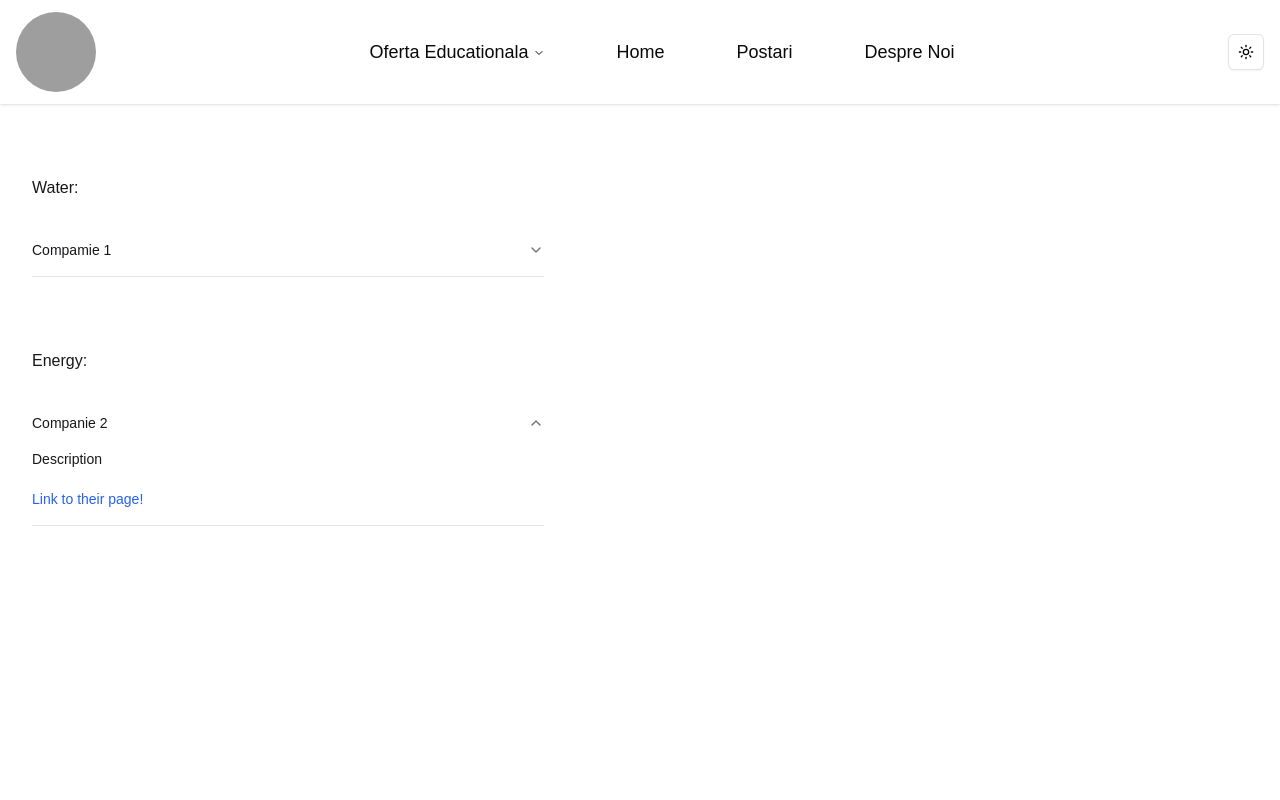
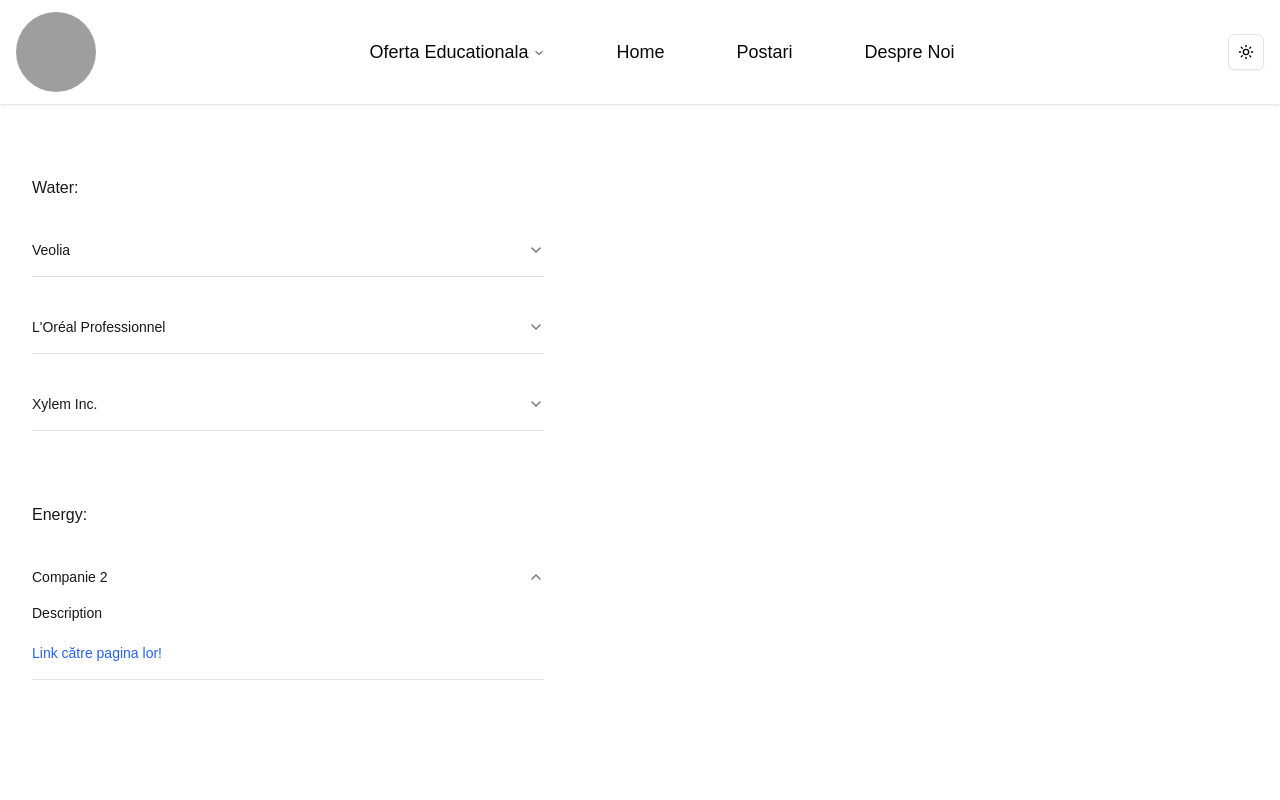
Before and after one commit to andreishark/moisil_aplicatie_2025, a Next.js app: page /compilation in a window 1280 px wide. Both pictures are taken after a click on the button "Companie 2". Shown: the top 800 px of the page. Built offline with nearby package versions, Linux system fonts and the light colour scheme; grey boxes are pictures that could not be loaded.

Commit message:
Accordion water

```diff
--- a/src/app/compilation/accordion.tsx
+++ b/src/app/compilation/accordion.tsx
@@ -15,7 +15,7 @@
             {content}
             <br/>
             <br/>
-            <Link className="text-blue-600" href={link}>Link to their page!</Link>
+            <Link className="text-blue-600" href={link}>Link către pagina lor!</Link>
           </AccordionContent>
         </AccordionItem>
     </Accordion>
--- a/src/app/compilation/page.tsx
+++ b/src/app/compilation/page.tsx
@@ -14,7 +14,9 @@
             <p>
                 Water:
             </p>
-            <AccordionStart title="Compamie 1" content="Description" link="https://www.veolia.ro/ro"/>
+            <AccordionStart title="Veolia" content="Veolia este lider mondial în gestionarea resurselor de apă, deșeurilor și energiei. În România, compania oferă soluții integrate pentru optimizarea consumului de apă și reducerea pierderilor. Printre serviciile lor se numără tratarea și reciclarea apei, precum și implementarea de tehnologii moderne pentru monitorizarea consumului și întreținerea infrastructurii. Veolia sprijină orașele și industriile în a deveni mai sustenabile printr-o abordare circulară a resurselor naturale." link="https://www.veolia.ro/ro"/>
+            <AccordionStart title="L'Oréal Professionnel" content="L'Oréal Professionnel a introdus dispozitivul Water Saver, dezvoltat în parteneriat cu startup-ul Gjosa. Acest cap de duș utilizează tehnologia de fragmentare a apei, reducând consumul în saloanele de coafură cu până la 69%. Water Saver creează picături de apă de 10 ori mai mici decât cele standard, asigurând o clătire eficientă cu un consum redus de apă." link="https://www.lorealprofessionnel.ro/water-saver"/>
+            <AccordionStart title="Xylem Inc." content="Xylem Inc. este o companie americană specializată în tehnologiile de apă, având sediul central în Rye Brook, New York. Compania dezvoltă și furnizează soluții inovatoare pentru transportul, tratarea, testarea și utilizarea eficientă a apei în diverse industrii și comunități. Prin produsele și serviciile sale, Xylem contribuie la reducerea risipei de apă, optimizarea consumului și asigurarea sustenabilității resurselor de apă la nivel global." link="https://www.xylem.com/en-us/"/>
             <br/>
             <p>
                 Energy:
```
